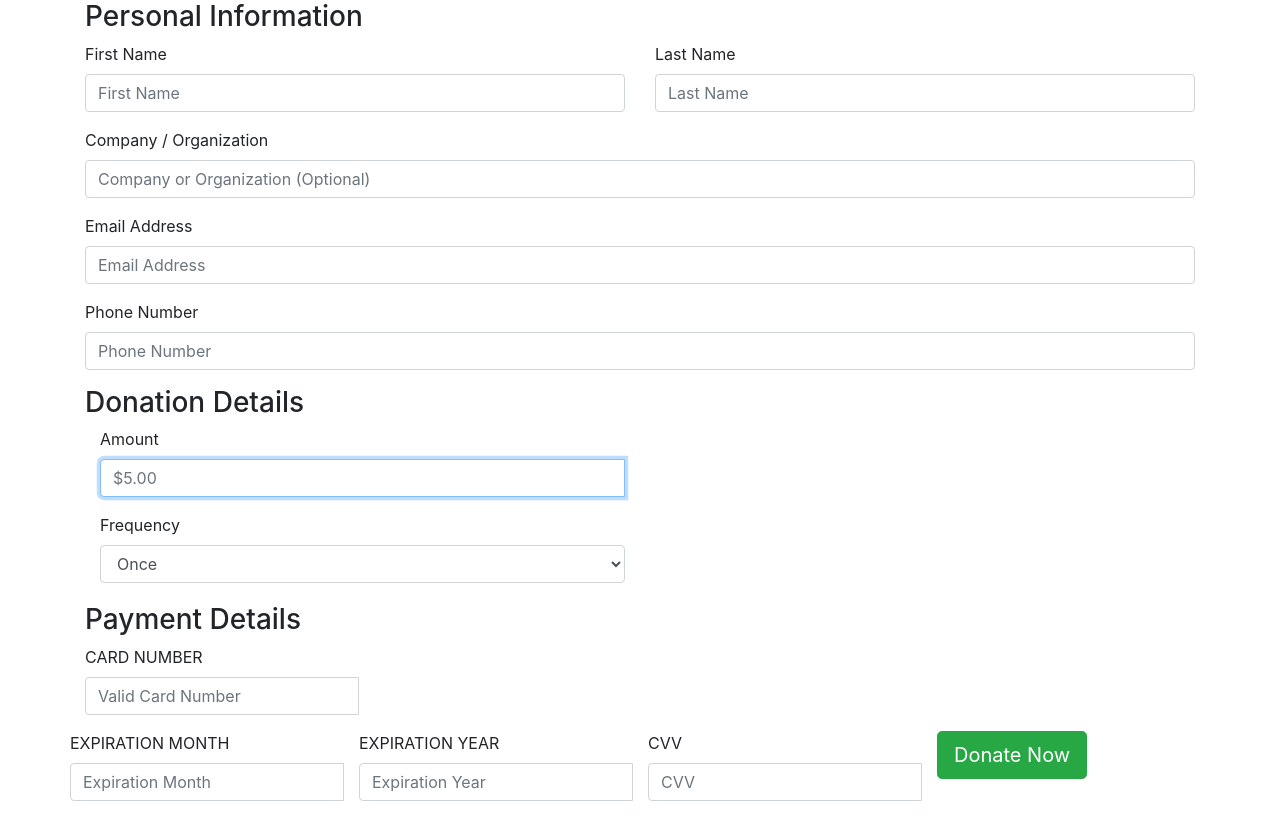
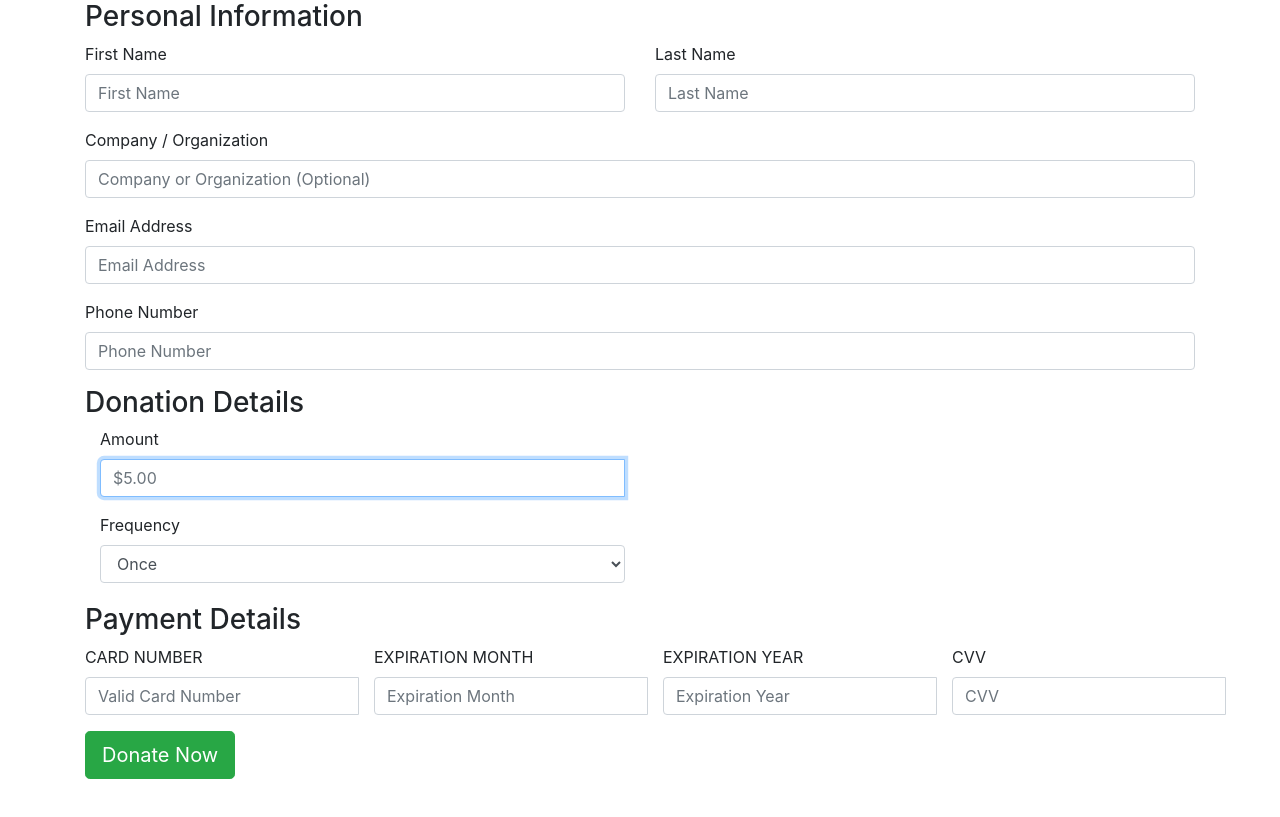
Before and after one commit to hamoody-omar/fundraising-app, a Django app: page /donate/ in a window 1280 px wide. Shown: the part 56-873 px from the top of the page. After the commit the page ends 835 px from the top, so only its background shows below. Run offline with Django 3.2, Linux system fonts and the light colour scheme; some libraries are stand-ins or nearby versions.

Commit message:
fixed donate buttons

```diff
--- a/app/templates/app/donate.html
+++ b/app/templates/app/donate.html
@@ -89,8 +89,8 @@
                       <div class="control-group">
                         <label for="company" class="control-label ">Company / Organization</label>
                         <div class="">
-                        <input id="company" name="company" type="text" autocomplete="organization" placeholder="Company or Organization (Optional)"
-                          class="form-control">
+                          <input id="company" name="company" type="text" autocomplete="organization"
+                            placeholder="Company or Organization (Optional)" class="form-control">
                           <p class="help-block"></p>
                         </div>
                       </div>
@@ -103,8 +103,8 @@
                       <div class="control-group">
                         <label for="company" class="control-label ">Email Address</label>
                         <div class="">
-                      <input id="email" name="email" type="text" autocomplete="email" placeholder="Email Address"  required
-                        class="form-control">
+                          <input id="email" name="email" type="text" autocomplete="email" placeholder="Email Address"
+                            required class="form-control">
                           <p class="help-block"></p>
                         </div>
                       </div>
@@ -118,27 +118,14 @@
                       <div class="control-group">
                         <label for="phone_number" class="control-label ">Phone Number</label>
                         <div class="">
-                      <input id="phone_number" name="phonenumber" type="text" autocomplete="phone_number" placeholder="Phone Number"  required
-                        class="form-control">
+                          <input id="phone_number" name="phonenumber" type="text" autocomplete="phone_number"
+                            placeholder="Phone Number" required class="form-control">
                           <p class="help-block"></p>
                         </div>
                       </div>
                     </div>
                   </div>
-              <div class="row">
-              <div class="col-sm-12">
 
-
-              <div class="row">
-              </div>
-            </div>
-
-            </form>
-          </div>
-
-        </div>
-      </div>
-      <!-- panel -->
 
         </div>
         <div class="col-xs-12">
@@ -174,7 +161,7 @@
           </div>
         </div>
 
-    <div class="col-xs-12 " style = "margin-top: 20px">
+        <div class="col-xs-12 " style="margin-top: 20px">
           <div class="panel panel-default">
             <div class="panel-heading">
               <h3 class="panel-title">Payment Details</h3>
@@ -187,8 +174,8 @@
                     <div class="col-sm-12">
                       <label for="cardNumber">CARD NUMBER</label>
                       <div class="input-group">
-                    <input type="text" class="form-control" name="cardNumber" placeholder="Valid Card Number" required
-                      autofocus data-stripe="number" />
+                        <input type="text" class="form-control" name="cardNumber" placeholder="Valid Card Number"
+                          required autofocus data-stripe="number" />
                         <span class="input-group-addon"><i class="fa fa-credit-card"></i></span>
                       </div>
                     </div>
@@ -200,8 +187,8 @@
                       <div class="col-sm-12">
                         <label for="cardNumber">EXPIRATION MONTH</label>
                         <div class="input-group">
-                    <input type="text" class="form-control" name="expiration" placeholder="Expiration Month" required
-                      autofocus data-stripe="number" />
+                          <input type="text" class="form-control" name="expiration" placeholder="Expiration Month"
+                            required autofocus data-stripe="number" />
                           <span class="input-group-addon"><i class="fa fa-credit-card"></i></span>
                         </div>
                       </div>
@@ -213,8 +200,8 @@
                         <div class="col-sm-12">
                           <label for="cardNumber">EXPIRATION YEAR</label>
                           <div class="input-group">
-                    <input type="text" class="form-control" name="expiration_year" placeholder="Expiration Year" required
-                      autofocus data-stripe="number" />
+                            <input type="text" class="form-control" name="expiration_year" placeholder="Expiration Year"
+                              required autofocus data-stripe="number" />
                             <span class="input-group-addon"><i class="fa fa-credit-card"></i></span>
                           </div>
                         </div>
@@ -234,6 +221,18 @@
                         </div>
                       </div>
 
+
+
+
+                    </div>
+
+
+                  </div>
+                </div>
+              </div>
+            </div>
+          </div>
+
                 <div class="row">
                   <div class="col-xs-12">
                     <div class="form-group">
@@ -244,11 +243,5 @@
                   </div>
                 </div>
 
-
-        </div>
-
-
-  </div>
-  </div>
   </form>
 </body>
```
Also changed, not shown: app/templates/app/sponsor.html (+20 -20 lines). Lines whose indentation alone changed are shown as unchanged.
